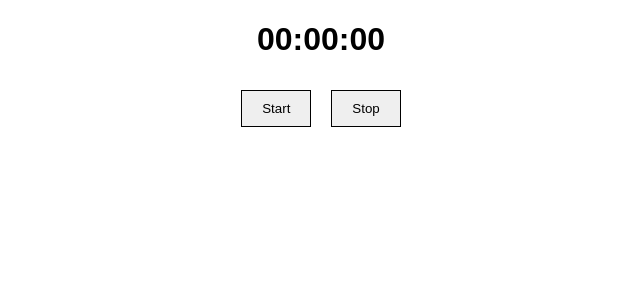
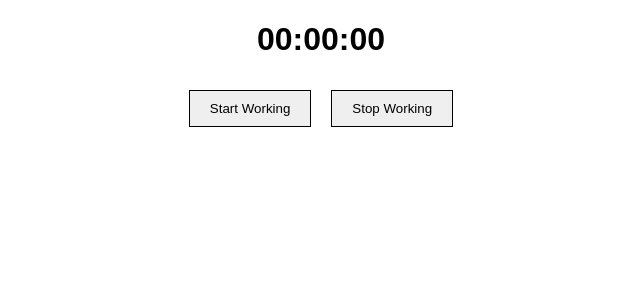
Before and after one commit to erlemulligan/activity-tracker, a React (Create React App) app: page / in a window 1280 px wide. Shown: the top 300 px of the page, without its empty margins (319-959 px from the left). Built offline with nearby package versions, Linux system fonts and the light colour scheme.

Commit message:
changing button text

```diff
--- a/src/Components/TimerComponent/index.js
+++ b/src/Components/TimerComponent/index.js
@@ -49,8 +49,8 @@ class TimerComponent extends Component {
     return (
       <div className="TimerComponentContainer">
         <h1>{`${this.getHours()}:${this.getMinutes()}:${this.getSeconds()}`}</h1>
-        <ButtonComponent buttonText="Start" onClick={this.handleStart}/>
-        <ButtonComponent buttonText="Stop" onClick={this.handleStop} />
+        <ButtonComponent buttonText="Start Working" onClick={this.handleStart}/>
+        <ButtonComponent buttonText="Stop Working" onClick={this.handleStop} />
       </div>
     );
   }
```
